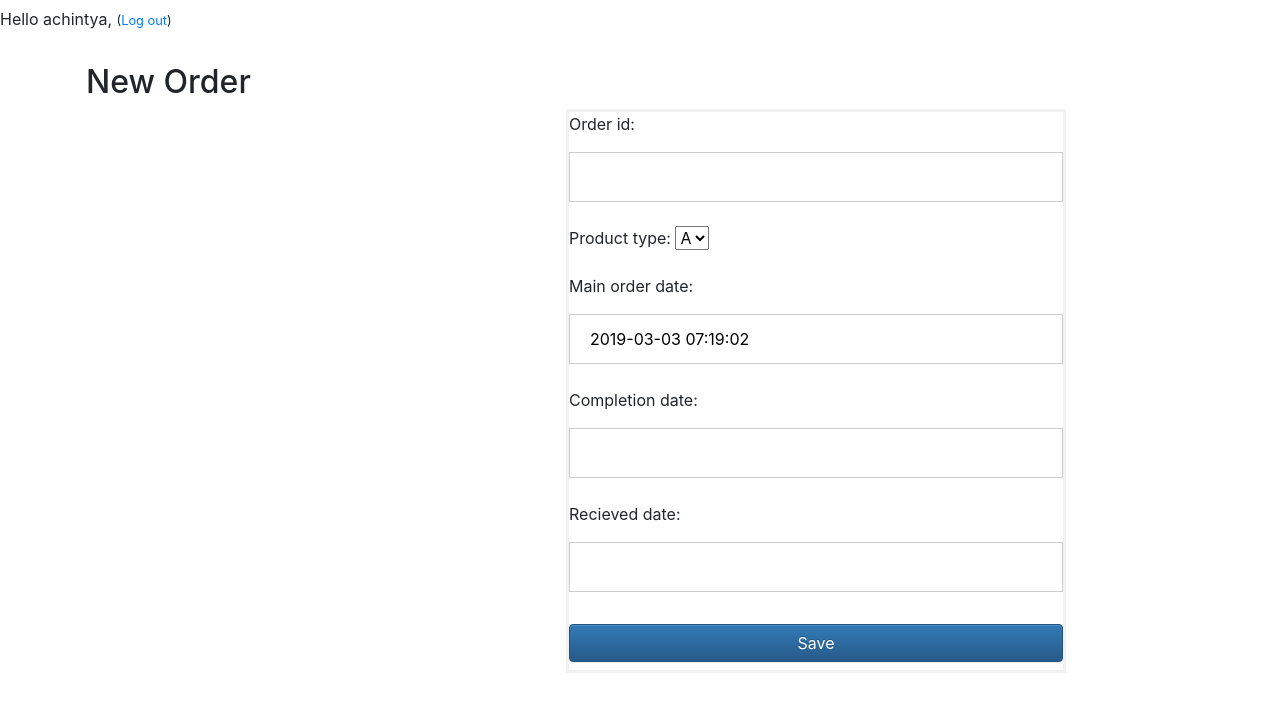
After one commit to AchintyaX/SIH-19, a Django app: page /supplier/1/product/ in a window 1280 px wide. The commit adds this page. Shown: the part 181-886 px from the top of the page. Run offline with Django 3.2, Linux system fonts and the light colour scheme; a user stored in the database is signed in; data comes from the database, SQL or seed files in the repository; both versions use the stored data as it was after the commit; some libraries are stand-ins or nearby versions.

Commit message:
stage 1 completed

```diff
--- a/myapp/forms.py
+++ b/myapp/forms.py
@@ -1,5 +1,5 @@
 from django import forms
-from .models import Order
+from .models import Order, Supplier, Product
 from django.utils import timezone
 
 class OrderForm(forms.ModelForm):
@@ -29,3 +29,8 @@ class UpdateOrderForm(forms.Form):
     order_details = forms.CharField()
     Reason_delay = forms.CharField()
     order_status = forms.CharField( max_length=2)
+
+class ProductForm(forms.ModelForm):
+    class Meta:
+        model = Product
+        fields = ('order_id', 'product_type', 'main_order_date', 'completion_date', 'recieved_date',)
--- a/myapp/models.py
+++ b/myapp/models.py
@@ -48,6 +48,19 @@ class Supplier(models.Model):
         return self.supplier_name
 
 class Product(models.Model):
+    APPROVED = 'AP'
+    PROCESSING = 'PR'
+    PACKED = 'PD'
+    DISPATCHED = 'DP'
+    ORDER_STATUS = (
+        (APPROVED, 'Approved'),
+        (PROCESSING, 'Processing'),
+        (PACKED, 'Packed'),
+        (DISPATCHED, 'Dispatched'),
+
+    )
+
+
     A = 'A'
     B = 'B'
     C = 'C'
@@ -63,7 +76,9 @@ class Product(models.Model):
     product_type = models.CharField(max_length=1, choices=PRODUCT_TYPE, default=A)
     main_order_date = models.DateTimeField(default=timezone.now)
     completion_date = models.DateTimeField(null=False)
-    recieved_date = models.DateField(null=False)
+    recieved_date = models.DateField()
+    product_status = models.CharField(max_length=2, choices=ORDER_STATUS, default=APPROVED)
+
 
     def publish(self):
         self.save()
--- a/myapp/templates/myapp/base.html
+++ b/myapp/templates/myapp/base.html
@@ -1,15 +1,17 @@
 {% load static %}
 <html>
     <head>
+        <script type="text/javascript">
+            history.forward() ;
+        </script>
         <title>SKF app</title>
-        <link rel="stylesheet" href="//maxcdn.bootstrapcdn.com/bootstrap/3.2.0/css/bootstrap.min.css">
-        <link rel="stylesheet" href="//maxcdn.bootstrapcdn.com/bootstrap/3.2.0/css/bootstrap-theme.min.css">
+        <link rel="stylesheet" href="https://stackpath.bootstrapcdn.com/bootstrap/4.3.1/css/bootstrap.min.css" integrity="sha384-ggOyR0iXCbMQv3Xipma34MD+dH/1fQ784/j6cY/iJTQUOhcWr7x9JvoRxT2MZw1T" crossorigin="anonymous">        <link rel="stylesheet" href="//maxcdn.bootstrapcdn.com/bootstrap/3.2.0/css/bootstrap-theme.min.css">
         <link href='//fonts.googleapis.com/css?family=Lobster&subset=latin,latin-ext' rel='stylesheet' type='text/css'>
         <link rel="stylesheet" href="{% static 'css/stylesheet.css' %}">
     </head>
     <body>
         <div class="page-header">
-            <!--<a href="{% url 'order_new' %}" class="top-menu"><span class="glyphicon glyphicon-plus"></span></a> -->
+
             <h1><a href="/"><img class = "logo" src = "https://www.skf.com/img/logo.png"></a></h1>
             {% if user.is_authenticated %}
                 <p> Hello {{ user.username }}, <small>(<a href="{% url 'logout' %}">Log out</a>)</small></p>
--- /dev/null
+++ b/myapp/templates/myapp/product_new.html
@@ -0,0 +1,9 @@
+{% extends 'myapp/base.html' %}
+
+{% block content %}
+    <h2>New Order</h2>
+    <form method="POST" class="product-form">{% csrf_token %}
+        {{ form.as_p }}
+        <button type="submit" class="save btn btn-primary">Save</button>
+    </form>
+{% endblock %}
--- a/myapp/templates/myapp/supplier_detail.html
+++ b/myapp/templates/myapp/supplier_detail.html
@@ -16,6 +16,7 @@
             <th>Order Date</th>
             <th>Expected Delivery Date</th>
             <th>Delivery Date</th>
+            <th>Order Status</th>
         </tr>
         {% for product in supplier.products.all %}
             <tr>
@@ -24,8 +25,10 @@
                 <td> {{ product.main_order_date }} </td>
                 <td> {{ product.completion_date }} </td>
                 <td> {{ product.recieved_date }} </td>
+                <td> {{ product.product_status }} </td>
             </tr>
         {% endfor %}
     </table>
+    <a class="btn btn-default" href="{% url 'product_new' pk=supplier.pk %}">Place Order</a>
 
 {% endblock %}
--- a/myapp/templates/registration/login.html
+++ b/myapp/templates/registration/login.html
@@ -8,7 +8,7 @@
 
     <form method="post" action="{% url 'login' %}">
     {% csrf_token %}
-        <table>
+        <table class="table table-borderless">
         <tr>
             <td>{{ form.username.label_tag }}</td>
             <td>{{ form.username }}</td>
@@ -19,7 +19,7 @@
         </tr>
         </table>
 
-        <input type="submit" value="login" />
+        <center><input type="submit" value="login" class="btn btn-primary" style="width: 150px" /></center>
         <input type="hidden" name="next" value="{{ next }}" />
     </form>
 {% endblock %}
--- a/myapp/urls.py
+++ b/myapp/urls.py
@@ -9,4 +9,5 @@ urlpatterns =[
     path('supplier/<int:pk>/', views.supplier_detail, name='supplier_detail' ),
     path('order/new/', views.order_new, name='order_new'),
     path('order/<int:pk>/edit', views.order_edit, name='order_edit'),
+    path('supplier/<int:pk>/product/', views.product_new, name='product_new'),
 ]
--- a/myapp/views.py
+++ b/myapp/views.py
@@ -1,7 +1,7 @@
 from django.shortcuts import render, get_object_or_404, redirect
 from .models import Order, Supplier
 from django.utils import timezone
-from .forms import OrderForm
+from .forms import OrderForm, ProductForm
 from django.contrib.auth.decorators import login_required
 
 # Create your views here.
@@ -45,3 +45,16 @@ def order_edit(request, pk):
     else:
         form = OrderForm(instance=order)
     return render(request, 'myapp/order_edit.html', {'form': form})
+@login_required
+def product_new(request, pk):
+    supplier = get_object_or_404(Supplier, pk=pk)
+    if request.method=="POST":
+        form = ProductForm(request.POST)
+        if form.is_valid():
+            product = form.save(commit=False)
+            product.supplier = supplier
+            product.save()
+            return redirect('supplier_detail', pk=supplier.pk)
+    else:
+        form = ProductForm()
+    return render(request, 'myapp/product_new.html', {'form': form})
```
Also changed, not shown: myapp/templates/myapp/order_new.html (deleted, +0 -9 lines), myapp/templates/myapp/supplier_list.html (+7 -3 lines), db.sqlite3, myapp/migrations/0013_product_product_status.py (added), mysite/settings.py (line endings or trailing spaces).
